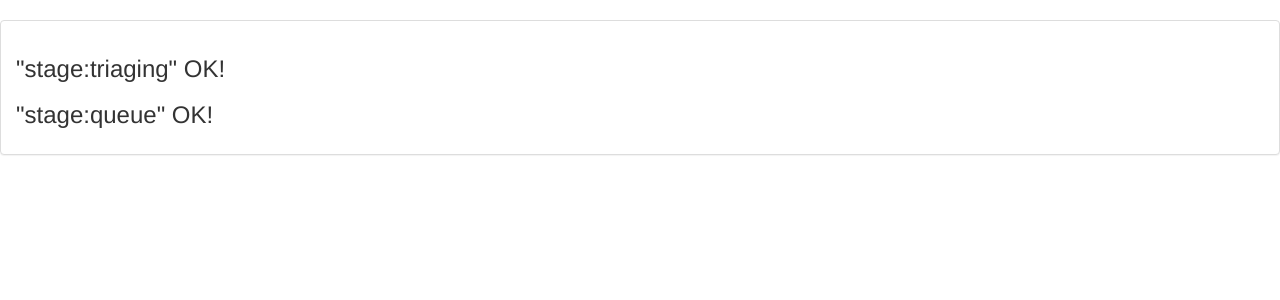
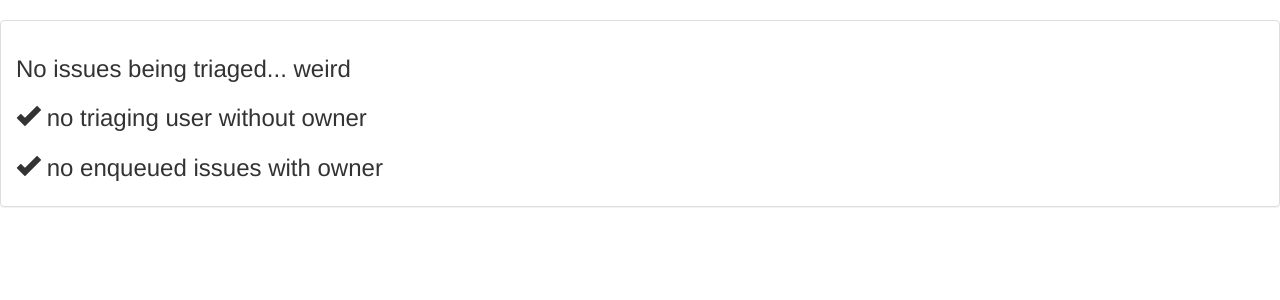
Before and after one commit to lasote/conan-buddy, a Flask app: template templates/sanity.html in a window 1280 px wide. Shown: the part 52-352 px from the top of the page. Run offline with Flask 2, Linux system fonts and the light colour scheme; the template is opened without the code that fills it, so the values that code supplies are empty; some libraries are stand-ins or nearby versions.

Commit message:
sanity list of triaging

```diff
--- a/buddy.py
+++ b/app.py
@@ -4,7 +4,7 @@ from flask import Flask, render_template, redirect, abort
 from flask_bootstrap import Bootstrap
 
 from util import generate_data, group_queue_issues, get_data, get_triaging_without_user, \
-    get_queue_with_user
+    get_queue_with_user, get_triaging_by_user
 
 app = Flask(__name__)
 Bootstrap(app)
@@ -54,4 +54,6 @@ def index():
 def sanity():
     t = get_triaging_without_user()
     t2 = get_queue_with_user()
-    return render_template('sanity.html', triaging_without_user=t, queue_with_user=t2)
+    t3 = get_triaging_by_user()
+    return render_template('sanity.html', triaging_without_user=t, queue_with_user=t2,
+                           triaging_by_user=t3)
--- a/templates/sanity.html
+++ b/templates/sanity.html
@@ -8,8 +8,31 @@
     {% include 'navbar.html' %}
     <div class="panel panel-default">
         <div class="panel-body">
+            {% if triaging_by_user %}
+                <h3><span class="">Number of issues being triaged by user</span></h3>
+                <div class="table-responsive">
+                  <table class="table table-striped table-sm">
+                    <thead>
+                      <tr>
+                        <th>Username</th>
+                        <th># triaging</th>
+                      </tr>
+                    </thead>
+                    <tbody>
+                      {% for user, number in triaging_by_user.items() %}
+                      <tr>
+                          <td><a href="https://github.com/conan-io/conan/issues?q=is%3Aopen+is%3Aissue+assignee%3A{{ user.login }}+label%3A%22stage%3A+triaging%22">{{ user.login }}</a></td>
+                          <td>{{ number }}</td>
+                      </tr>
+                      {% endfor %}
+                    </tbody>
+                  </table>
+                </div>
+            {% else %}
+                <h3><span class="">No issues being triaged... weird</span></h3>
+            {% endif %}
             {% if triaging_without_user %}
-                <h3><span class="">"stage:triaging" without user</span></h3>
+                <h3><span class="">Check "stage:triaging" without user</span></h3>
                 <div class="table-responsive">
                   <table class="table table-striped table-sm">
                     <thead>
@@ -29,9 +52,8 @@
                   </table>
                 </div>
             {% else %}
-                <h3><span class="">"stage:triaging" OK!</span></h3>
+                <h3><span class=""><span class="glyphicon glyphicon-ok"></span> no triaging user without owner</span></h3>
             {% endif %}
-
             {% if queue_with_user %}
                 <h3><span class="">"stage:queue" with user</span></h3>
                 <div class="table-responsive">
@@ -55,7 +77,7 @@
                   </table>
                 </div>
             {% else %}
-                <h3><span class="">"stage:queue" OK!</span></h3>
+                <h3><span class=""><span class="glyphicon glyphicon-ok"></span> no enqueued issues with owner</span></h3>
             {% endif %}
         </div>
     </div>
--- a/util.py
+++ b/util.py
@@ -158,6 +158,18 @@ def get_triaging_without_user():
     return [ConanIssue(i) for i in issues]
 
 
+def get_triaging_by_user():
+    users_triaging = defaultdict(lambda: 0)
+    tmp = Github(GH_TOKEN)
+    repo = tmp.get_repo(REPO)
+
+    label = repo.get_label(triaging_label)
+    issues = repo.get_issues(labels=[label])
+    for i in issues:
+        users_triaging[i.assignees[0]] += 1
+    return users_triaging
+
+
 def get_queue_with_user():
     tmp = Github(GH_TOKEN)
     repo = tmp.get_repo(REPO)
```
Also changed, not shown: 1 other file.
